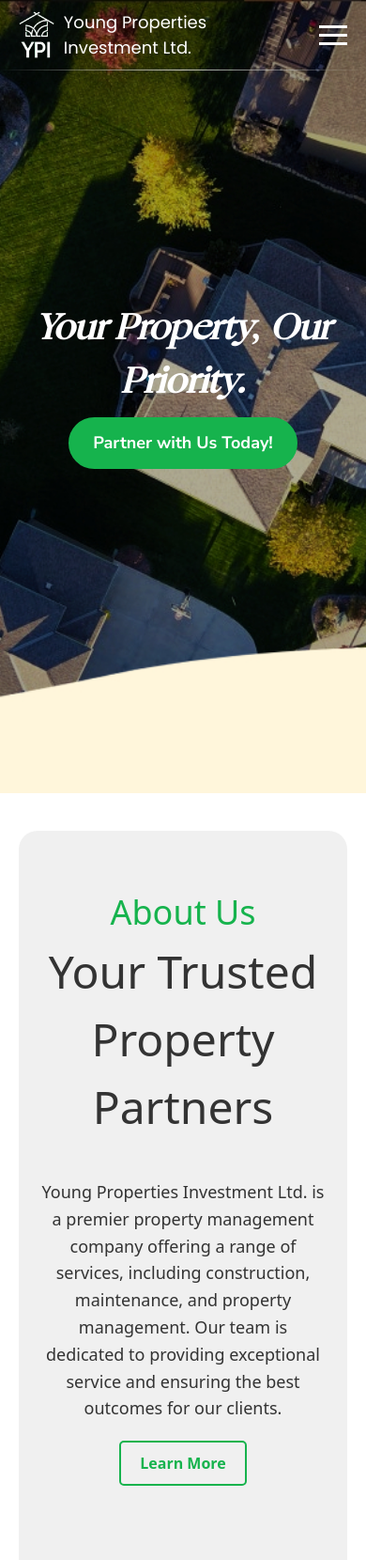
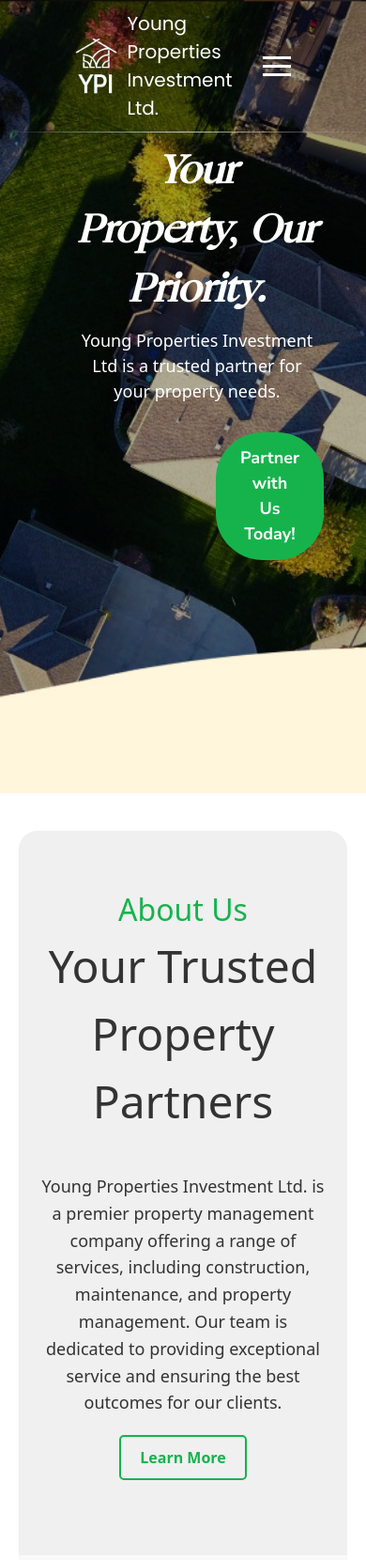
Before and after one commit to freddyoung/render-flask-deployment, a Flask app: page / in a window 390 px wide. Shown: the top 1660 px of the page at 94% size. Run offline with Flask 3, Linux system fonts and the light colour scheme.

Commit message:
fixed margins for responsivenss

```diff
--- a/static/css/styles.css
+++ b/static/css/styles.css
@@ -1,6 +1,7 @@
 * {
     box-sizing: border-box;
     max-width: 100vw;
+
 }
 section {
     margin-right: 0;
@@ -59,7 +60,7 @@ body.default-page main {
     display: flex;
     justify-content: space-between;
     align-items: center;
-    padding: 10px 0;
+    padding: 10px 60px;
     position: fixed;
     width: 100%;
     z-index: 1000;
@@ -96,18 +97,18 @@ body.default-page main {
 }
 
 .logo-container img {
-    height: 50px;
+    height: 60px;
     margin-right: 10px;
     transition: all 0.3s ease;
 }
 
 header.scrolled .logo-container img {
-    height: 50px;
+    height: 60px;
 }
 
 /* Default style for larger screens (no break) */
 .company-name {
-    font-size: 18px;
+    font-size: 20px;
     color: white;
     font-family: 'Poppins', sans-serif;
     font-weight: 200;
@@ -178,7 +179,7 @@ body.default-page .company-name {
     /* Ensure logo and burger don't overlap */
     .logo-container img {
         max-width: 50px; /* Adjust logo size for smaller screens */
-        height: 50px;
+        height: 60px;
     }
 }
 
@@ -273,43 +274,55 @@ body.default-page .burger-menu span {
     background-color: #16b34d; /* Green burger menu */
 }
 
-
-
-
-/* Hero section for homepage */
+/* Hero Section */
 .hero-background {
     background-image: url('../images/bgk10.jpg');
     background-size: cover;
     background-position: center;
     height: 100vh;
     display: flex;
-    justify-content: center;
-    align-items: center;
     color: white;
-    text-align: center;
-
+    text-align: left; /* Align text to the left */
 }
 
-.hero-content h1 {
-    font-size: 38px;
+.hero-content {
+    display: flex;
+    justify-content: flex-start; /* Align content to the left */
+    align-items: center; /* Center items vertically */
+    width: 50%; /* Full width */
+    padding: 0 80px; /* Add side padding */
+}
+
+.hero-text {
+    width: 100%; /* Take half of the space */
+    display: flex;
+    flex-direction: column; /* Stack tagline and paragraph */
+    justify-content: center; /* Center vertically */
+}
+
+.hero-text h1 {
+    font-size: 72px;
     font-style: italic;
     font-family: 'Ogg', serif;
-    margin-top: -25px;
+    font-weight: bolder;
     margin-bottom: 10px;
-    font-weight:bolder;
 }
 
-.hero-content p {
+.hero-text p {
     font-size: 18px;
-    margin-top: 10px;
+    margin-bottom: 10px;
 }
-/* Button styling for "Make An Enquiry Today!" */
-/* Button styling for "Make An Enquiry Today!" */
+
+.hero-actions {
+    margin-top: 20px; /* Space between paragraph and button */
+    align-self: flex-start; /* Align button to the left */
+}
+
 .btn-enquiry {
     display: inline-block;
     padding: 12px 24px;
-    background-color: #16b34d; /* Transparent background */
-    color: #ffffff; /* Green text */
+    background-color: #16b34d; /* Green background */
+    color: #ffffff; /* White text */
     text-decoration: none;
     font-size: 18px;
     font-weight: bold;
@@ -319,11 +332,33 @@ body.default-page .burger-menu span {
     font-family: 'Nunito Sans', sans-serif;
 }
 
-/* Hover effect for the button */
 .btn-enquiry:hover {
-    background-color: #11b44ac5; /* Green background on hover */
+    background-color: #11b44ac5; /* Darker green on hover */
     color: white; /* White text on hover */
 }
+
+/* Responsive adjustments */
+@media (max-width: 768px) {
+    .hero-content {
+        flex-direction: column; /* Stack elements vertically on mobile */
+        align-items: center; /* Center content */
+        text-align: center; /* Center text */
+        padding-right: 50px;
+        width: 100%;
+    }
+    .hero-text {
+        margin-top: 150px; /* Adjust this value to move tagline higher */
+        margin-bottom: 20px; /* Space below tagline for the paragraph */
+    }
+    .hero-actions {
+        padding-left: 150px;
+    }
+    .hero-text h1 {
+        font-size: 42px;
+
+    }
+}
+
 
 
 /* Main Content */
@@ -438,7 +473,7 @@ footer p {
 
 /* Styling for Heading and Subheading */
 .about-left h2 {
-    font-size: 36px;
+    font-size: 32px;
     color: #16b34d;
 }
 
--- a/templates/base.html
+++ b/templates/base.html
@@ -54,9 +54,18 @@
     {% if request.endpoint == 'home' %}
     <section class="hero-background">
         <div class="hero-content">
-            <h1>Your Property, Our Priority.</h1>
-            <a href="{{ url_for('contact') }}" class="btn-enquiry">Partner with Us Today!</a>        </div>
+            <div class="hero-text">
+                <h1>Your Property, Our Priority.</h1>
+                <p>Young Properties Investment Ltd is a trusted partner for your property needs.</p>
+                <div class="hero-actions">
+                    <a href="{{ url_for('contact') }}" class="btn-enquiry">Partner with Us Today!</a>
+                </div>
+            </div>
+        </div>
     </section>
+
+
+
     {% endif %}
 
     <main>
```
